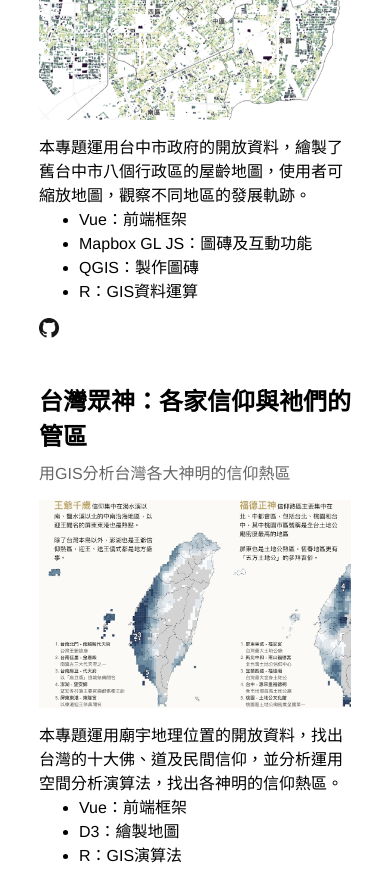
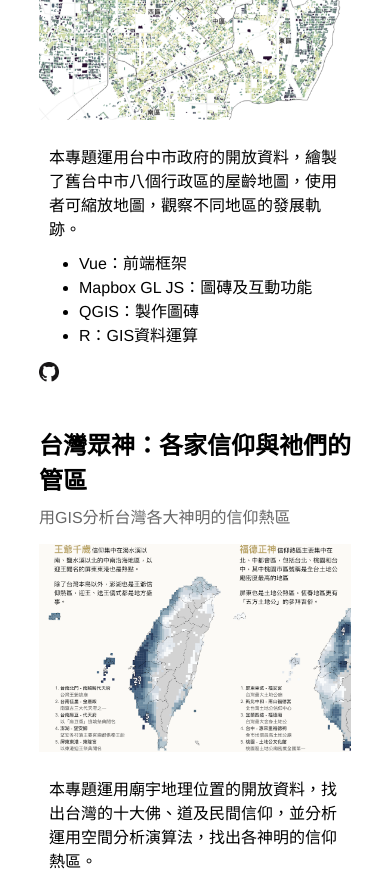
Before and after one commit to imdataman/portfolio-2020, a Vue app: page / in a window 390 px wide. Shown: the part 1000-1871 px from the top of the page. Built offline with nearby package versions, Linux system fonts and the light colour scheme.

Commit message:
adjust mobile layout

```diff
--- a/src/components/Work.vue
+++ b/src/components/Work.vue
@@ -147,5 +147,11 @@ hr {
   .work-image {
     margin-bottom: 10px;
   }
+  .work-description {
+    grid-area: description;
+    p {
+      margin: 10px;
+    }
+  }
 }
 </style>
```
